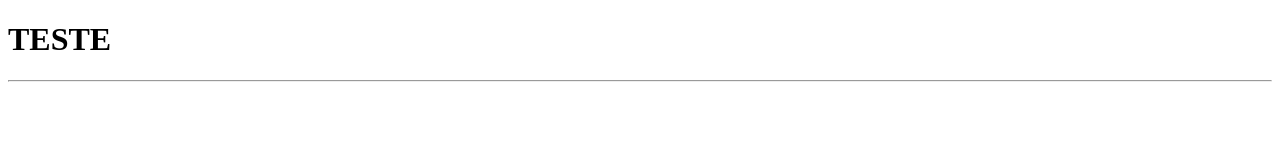
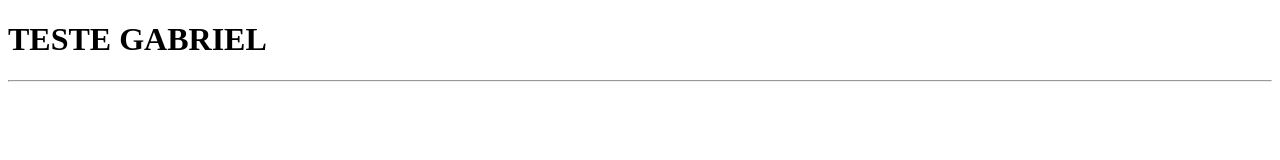
Before and after one commit to linsglf/study, a plain HTML site: page site-teste/index.html in a window 1280 px wide. Drawn offline with Linux system fonts and the light colour scheme.

Commit message:
Update index.html

```diff
--- a/site-teste/index.html
+++ b/site-teste/index.html
@@ -7,7 +7,7 @@
     <title>Projeto LigaCThiago</title>
 </head>
 <body>
-    <h1>TESTE</h1>
+    <h1>TESTE GABRIEL </h1>
     <hr>
 </body>
 </html>
```
